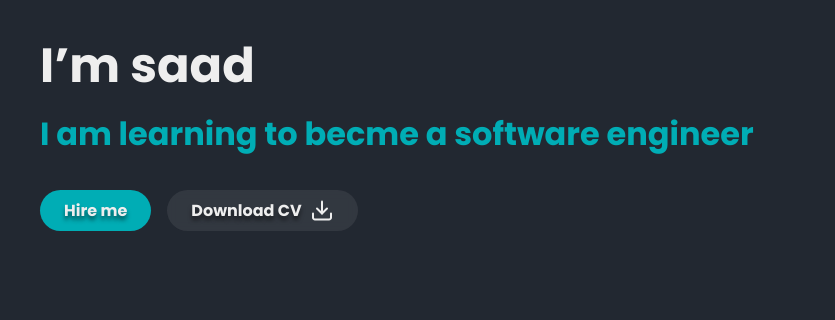
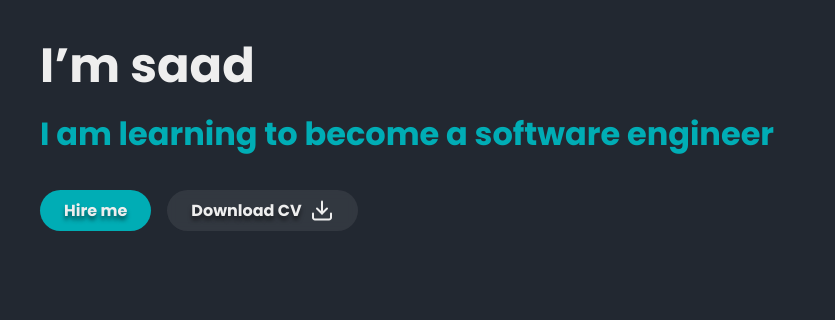
Before and after one commit to birlinmo/saad.nabat-, a plain HTML site: page index.html in a window 1280 px wide. Shown: the part 231-551 px from the top of the page, 0-835 px from the left. Drawn offline with Linux system fonts and the light colour scheme.

Commit message:
Update index.html

```diff
--- a/index.html
+++ b/index.html
@@ -23,7 +23,7 @@
 
       <div class="heroSub">
         <h1 class="name">I’m saad</h1>
-        <h1 class="title">I am learning to becme
+        <h1 class="title">I am learning to become
 a software engineer</h1>
         <div class="heroBtns">
           <a class="hireMe" href="#contactMe">Hire me</a>
```
